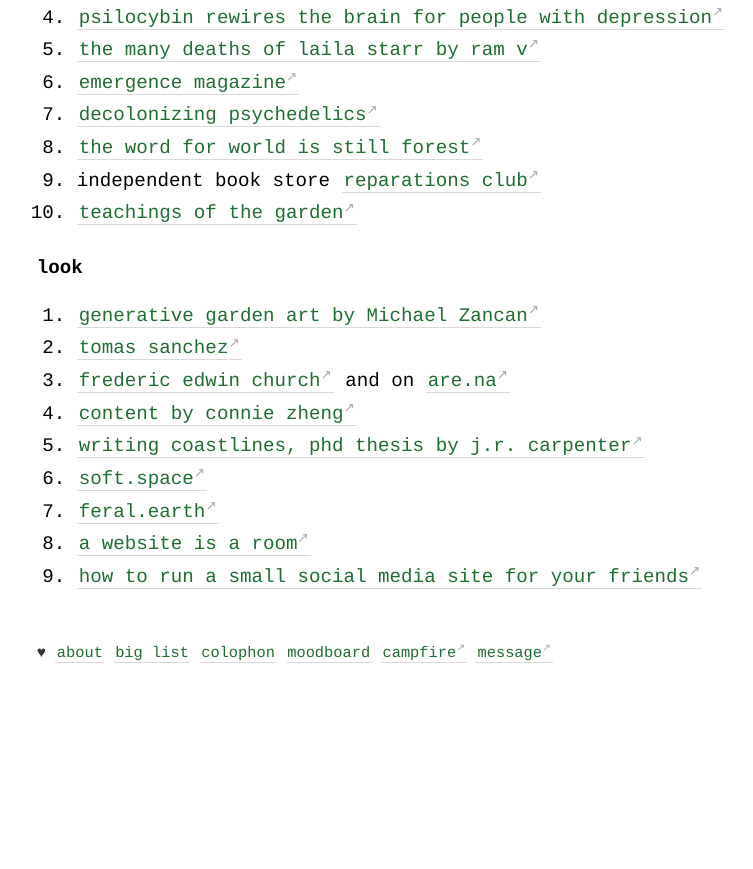
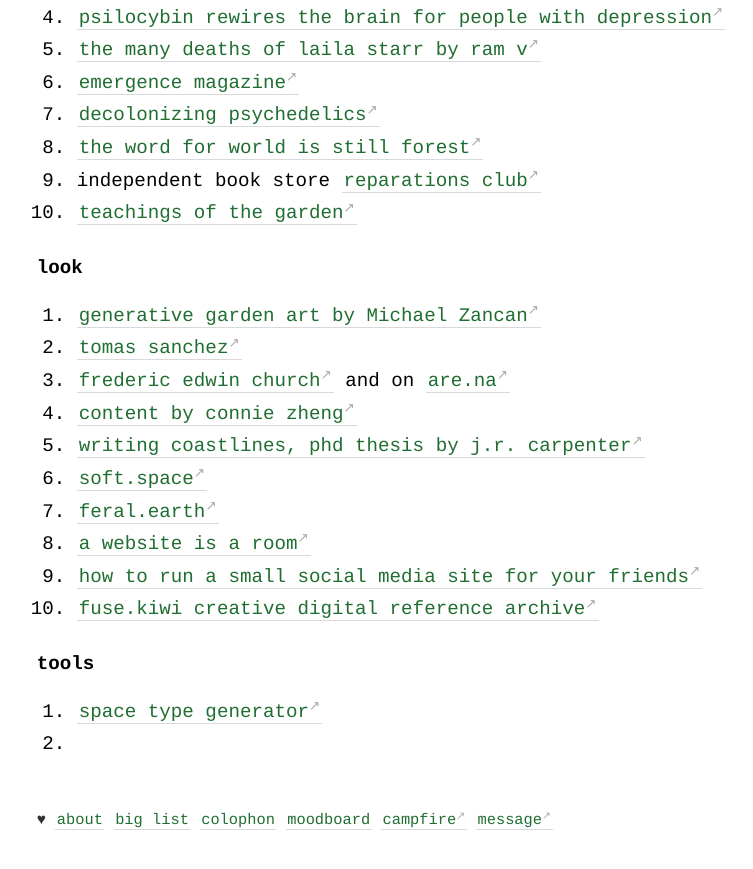
Before and after one commit to geminiworms/talyssagarden.github.io, a Jekyll site: the page built from _pages/big-list.md, in a window 1280 px wide and 900 px high, scrolled down 803 px. Shown: the top 869 px of the window, without its empty margins (40-793 px from the left). Built offline with Jekyll 4.4.1, drawn with Linux system fonts in a browser that asks for light colours; before the commit the page ends 1535 px from its top, so only the background shows below that.

Commit message:
Update big-list.md

```diff
--- a/_pages/big-list.md
+++ b/_pages/big-list.md
@@ -41,3 +41,8 @@
 7. [feral.earth](http://feral.earth/)
 8. [a website is a room](https://a-website-is-a-room.net/)
 9. [how to run a small social media site for your friends](https://runyourown.social/)
+10. [fuse.kiwi creative digital reference archive](https://www.fuse.kiwi/)
+
+#### tools
+1. [space type generator](https://spacetypegenerator.com/)
+2.
```
